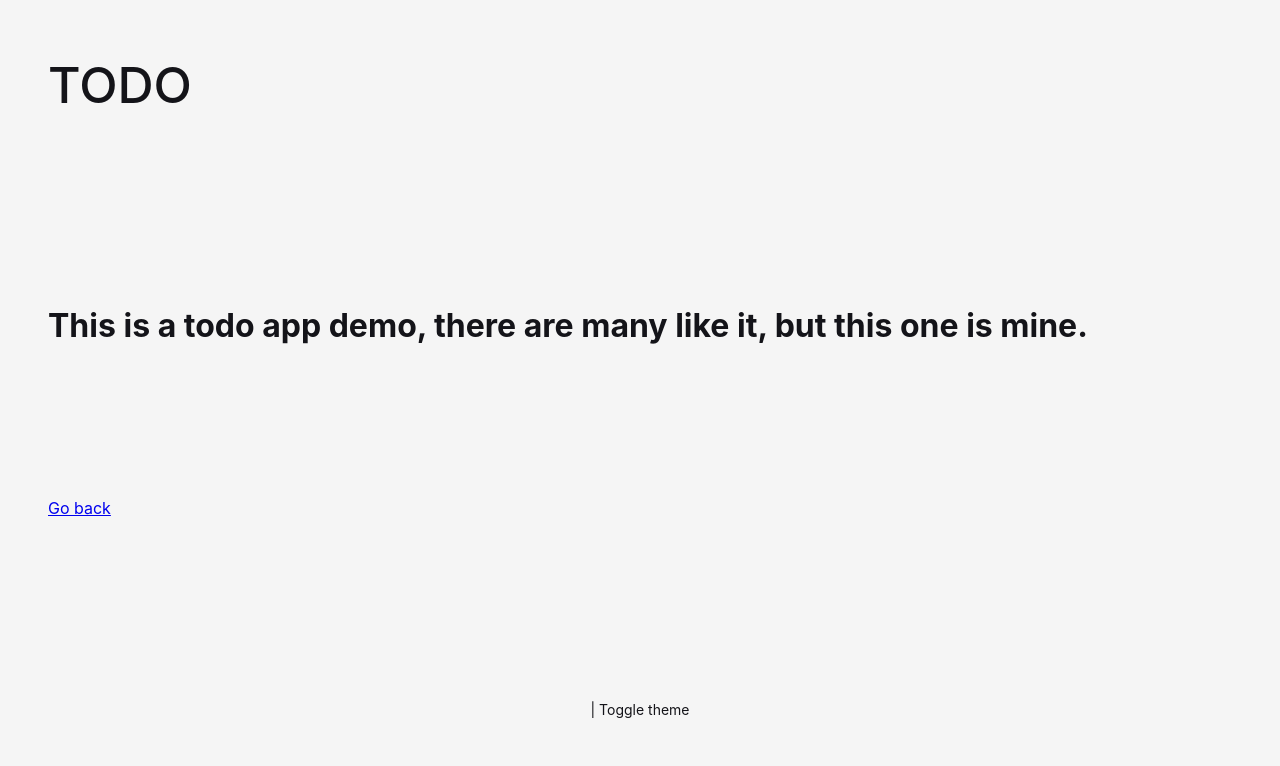
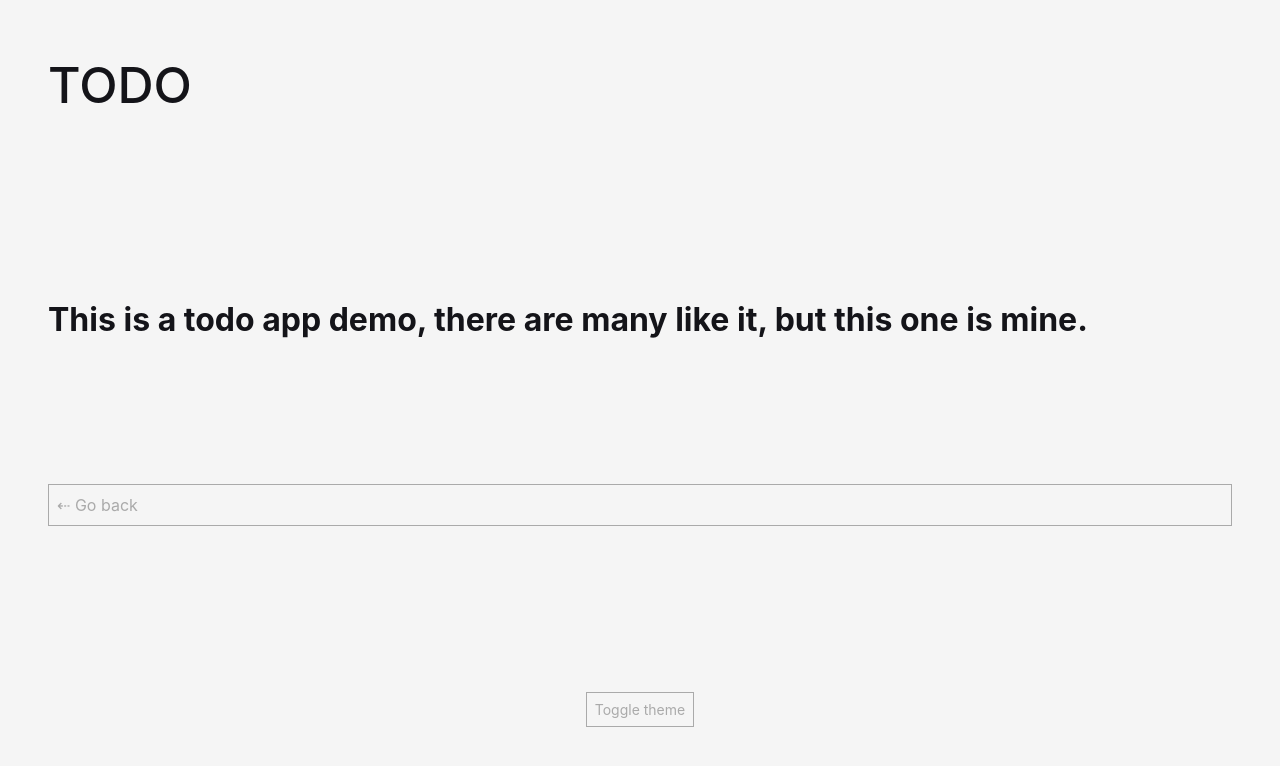
Before and after one commit to filbot/react-dev-demo, a React (Create React App) app: page /about in a window 1280 px wide. Shown: the top 766 px of the page. Built offline with nearby package versions, Linux system fonts and the light colour scheme; no server answers.

Commit message:
Adjust footer

```diff
--- a/src/App.css
+++ b/src/App.css
@@ -128,6 +128,10 @@ button.dark {
 
 .toggle-theme {
   cursor: pointer;
+  color: #aaa;
+  text-decoration: none;
+  border: solid #aaa 1px;
+  padding: 0.5rem;
 }
 
 .empty-todo-list {
@@ -149,3 +153,10 @@ form label {
   display: flex;
   align-items: center;
 }
+
+a {
+  color: #aaa;
+  text-decoration: none;
+  border: solid #aaa 1px;
+  padding: 0.5rem;
+}
--- a/src/components/About.js
+++ b/src/components/About.js
@@ -4,7 +4,7 @@ const About = () => {
     return (
         <>
             <h1>This is a todo app demo, there are many like it, but this one is mine.</h1>
-            <Link to='/'>Go back</Link>
+            <Link to='/'>⇠ Go back</Link>
         </>
     )
 }
--- a/src/components/Footer.js
+++ b/src/components/Footer.js
@@ -7,7 +7,7 @@ const Footer = () => {
 
     return (
         <footer className="footer">
-            {location.pathname === '/' && <Link to='/about'>About this app</Link>} | <span className="toggle-theme" onClick={toggleTheme}>Toggle theme</span>
+            {location.pathname === '/' && <Link to='/about'>About this app</Link>} <span className="toggle-theme" onClick={toggleTheme}>Toggle theme</span>
         </footer>
     )
 }
```
